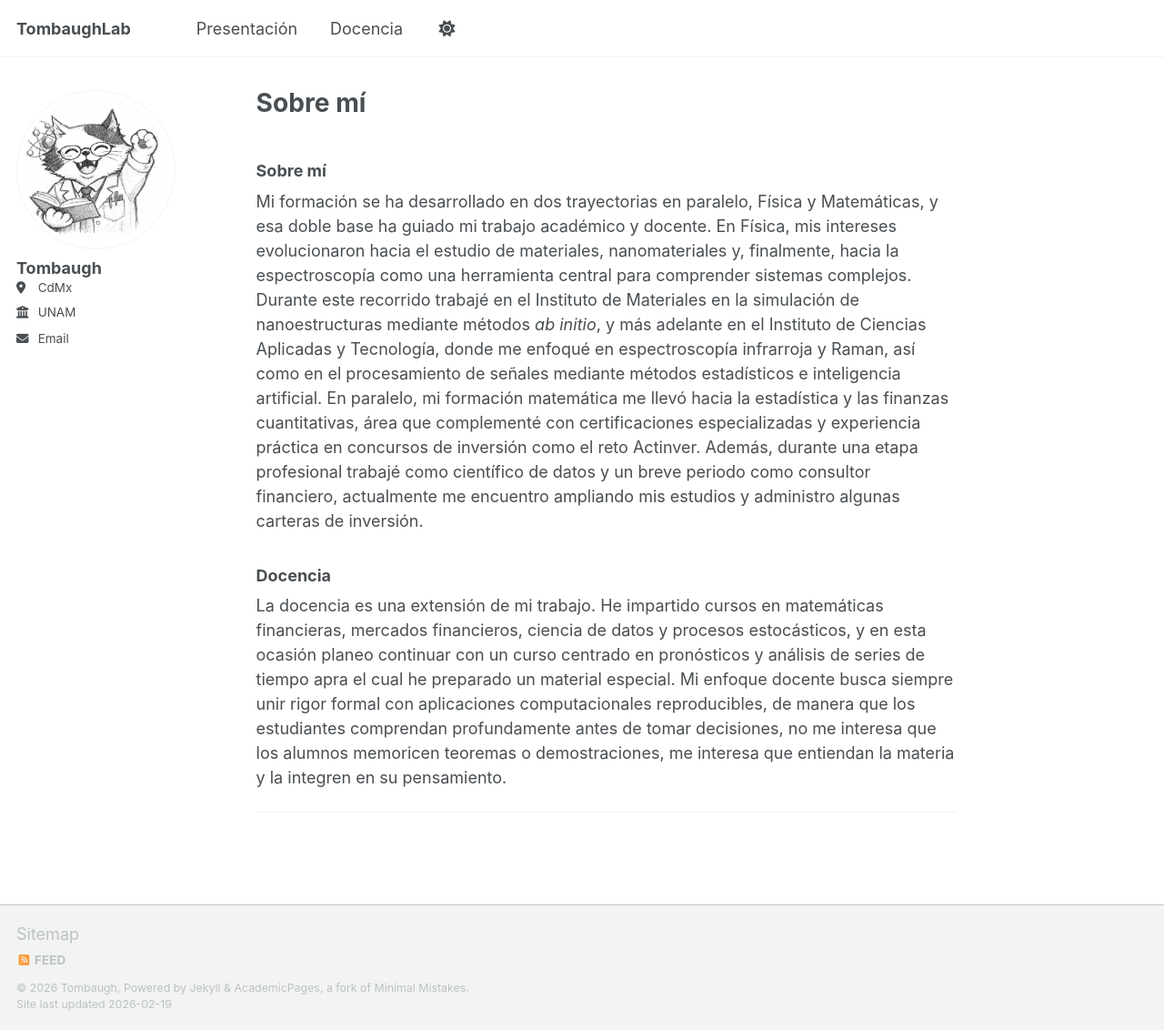
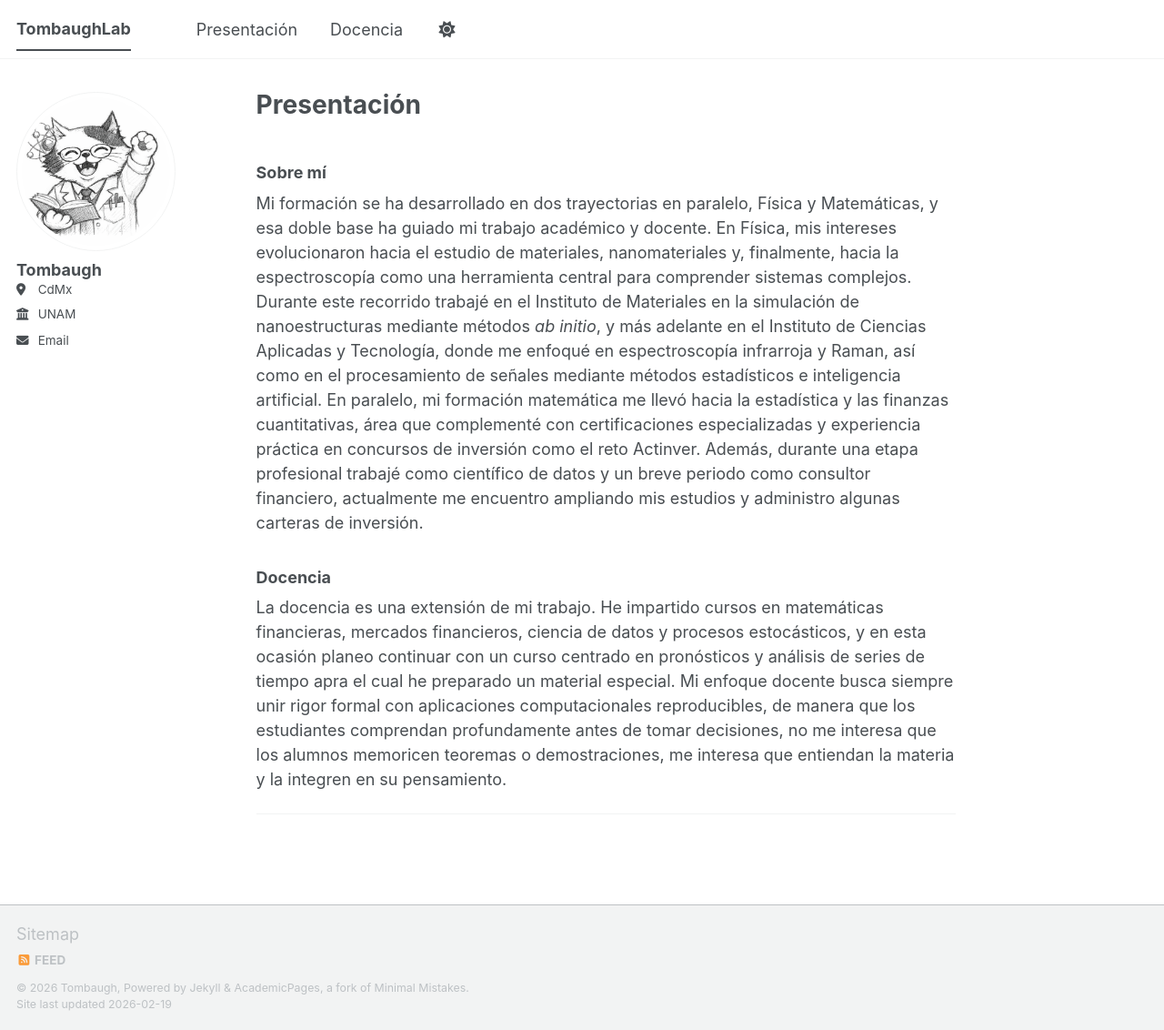
Before and after one commit to TombaughLab/TombaughLab.github.io, a Jekyll site: the page built from _pages/about.md, in a window 1280 px wide and 1132 px high. Shown: the whole window at 91% size. Built offline with Jekyll 4.4.1, drawn with Linux system fonts in a browser that asks for light colours; our own code applies the rules of GitHub Pages for plain Markdown files; a script bundle is joined from its source files by our own code; library files that are not in the unit come from our copies.

Commit message:
Update about.md

```diff
--- a/_pages/about.md
+++ b/_pages/about.md
@@ -1,3 +1,9 @@
+---
+layout: single
+title: "Presentación"
+permalink: /
+author_profile: true
+---
 ### Sobre mí
 
 Mi formación se ha desarrollado en dos trayectorias en paralelo, Física y Matemáticas, y esa doble base ha guiado mi trabajo académico y docente. En Física, mis intereses evolucionaron hacia el estudio de materiales, nanomateriales y, finalmente, hacia la espectroscopía como una herramienta central para comprender sistemas complejos. Durante este recorrido trabajé en el Instituto de Materiales en la simulación de nanoestructuras mediante métodos *ab initio*, y más adelante en el Instituto de Ciencias Aplicadas y Tecnología, donde me enfoqué en espectroscopía infrarroja y Raman, así como en el procesamiento de señales mediante métodos estadísticos e inteligencia artificial. En paralelo, mi formación matemática me llevó hacia la estadística y las finanzas cuantitativas, área que complementé con certificaciones especializadas y experiencia práctica en concursos de inversión como el reto Actinver. Además, durante una etapa profesional trabajé como científico de datos y un breve periodo como consultor financiero, actualmente me encuentro ampliando mis estudios y administro algunas carteras de inversión.
```
